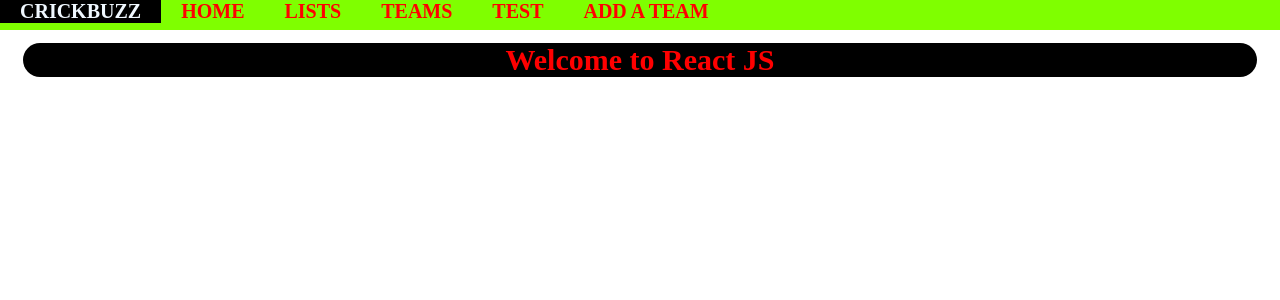
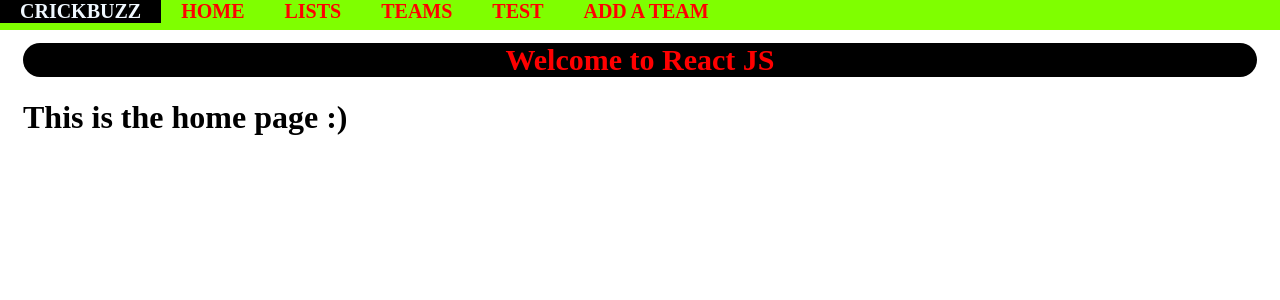
Before and after one commit to RhutvijChiplunkar/React-JS, a React (Create React App) app: page / in a window 1280 px wide. Shown: the top 300 px of the page. Built offline with nearby package versions, Linux system fonts and the light colour scheme.

Commit message:
Route links added for add to team database

```diff
--- a/src/App.js
+++ b/src/App.js
@@ -4,11 +4,13 @@ import ListsOp from './Components/MultipleComponents2';
 import PropsEg from './Components/PropsExample';
 import Teams from './Components/Teams';
 import Navbar from './Components/Navbar';
-import TeamList from './Components/TeamList'
+import TeamList from './Components/TeamList';
+import Forms from './Components/forms';
 import './App.css';
 import './index.css'
 import { BrowserRouter as Router,Route,Switch } from 'react-router-dom';
 import ListDetails from './Components/ListDetails';
+import AddTeam from './Components/IPLforms';
 
   function App() {
     /* var x=100;
@@ -25,6 +27,10 @@ import ListDetails from './Components/ListDetails';
 
           <div className="title">
              <h1>Welcome to React JS</h1>
+          </div>
+
+          <div>
+            <h1>This is the home page :)</h1>
           </div>
 
           <div className="main-paths">
@@ -45,6 +51,14 @@ import ListDetails from './Components/ListDetails';
                     <Test/>
                 </Route>
 
+                {/* <Route exact path="/forms">
+                  <Forms/>
+                </Route> */}
+
+                <Route exact path="/addTeam">
+                  <AddTeam/>
+                </Route>
+
             </Switch>
           </div>
 
```
